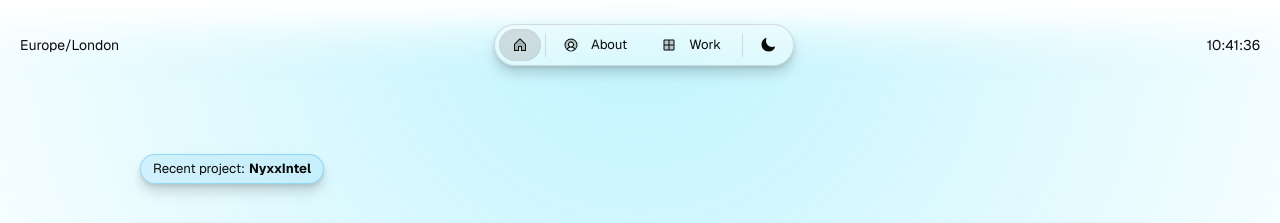
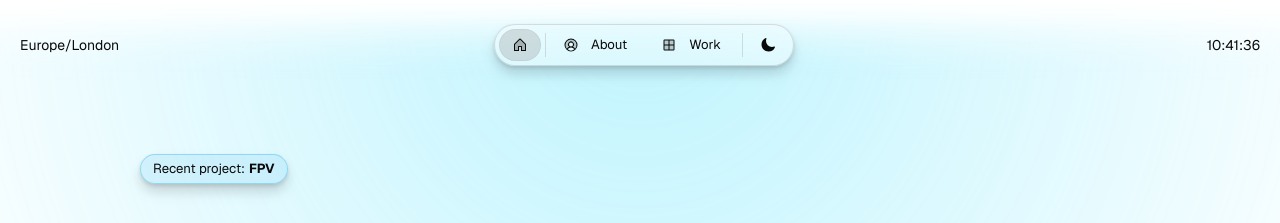
Before and after one commit to kaushik315/portfolio, a Next.js app: page / in a window 1280 px wide. Shown: the top 223 px of the page. Built offline with nearby package versions, Linux system fonts and the light colour scheme.

Commit message:
finalcheckdue

```diff
--- a/src/app/resources/content.js
+++ b/src/app/resources/content.js
@@ -51,8 +51,8 @@ const home = {
   headline: <>See my works and projects</>,
   featured: {
     display: true,
-    title: <>Recent project: <strong className="ml-4">NyxxIntel</strong></>,
-    href: "/work/nyxx-intel",
+    title: <>Recent project: <strong className="ml-4">FPV</strong></>,
+    href: "/work/fpv-project",
   },
   subline: (
     <>
```
Also changed, not shown: tsconfig.json (+23 -6 lines).
